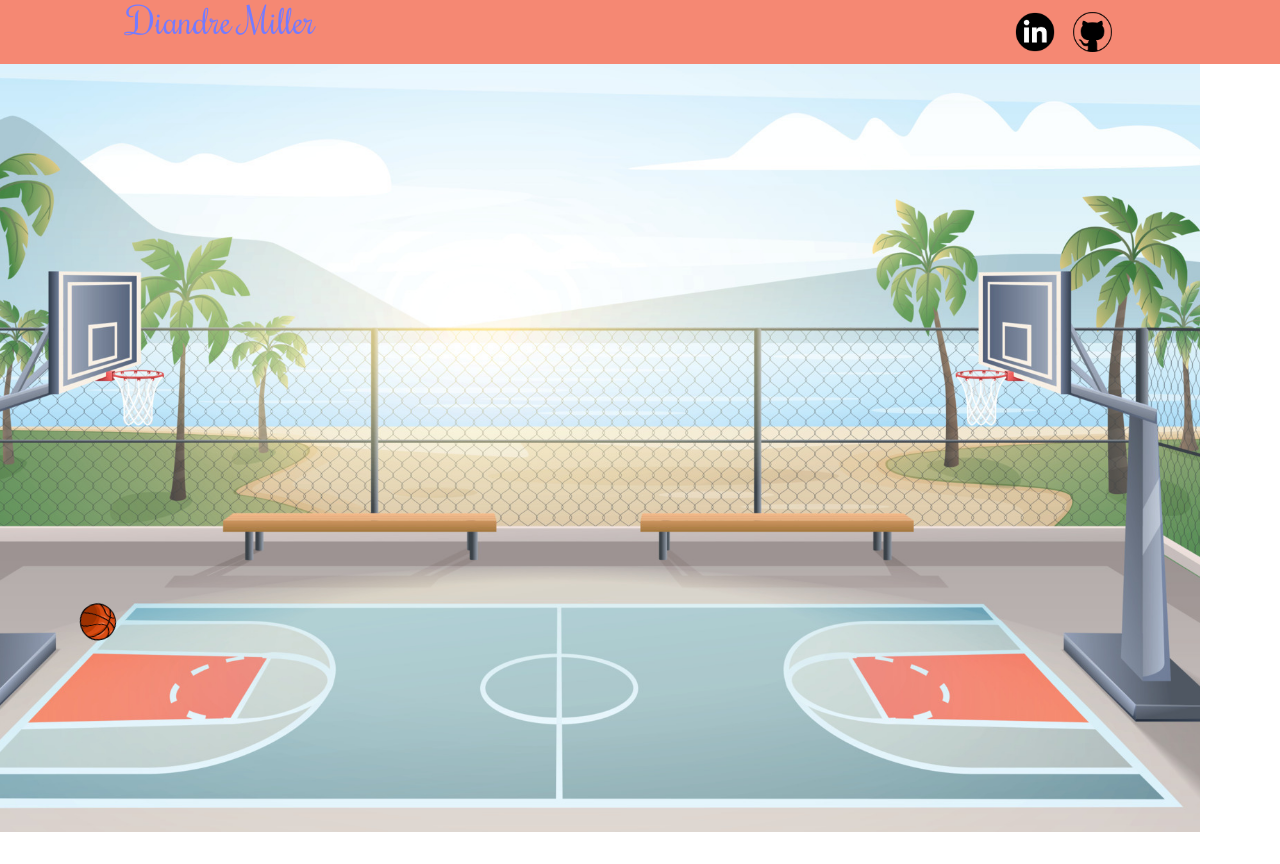
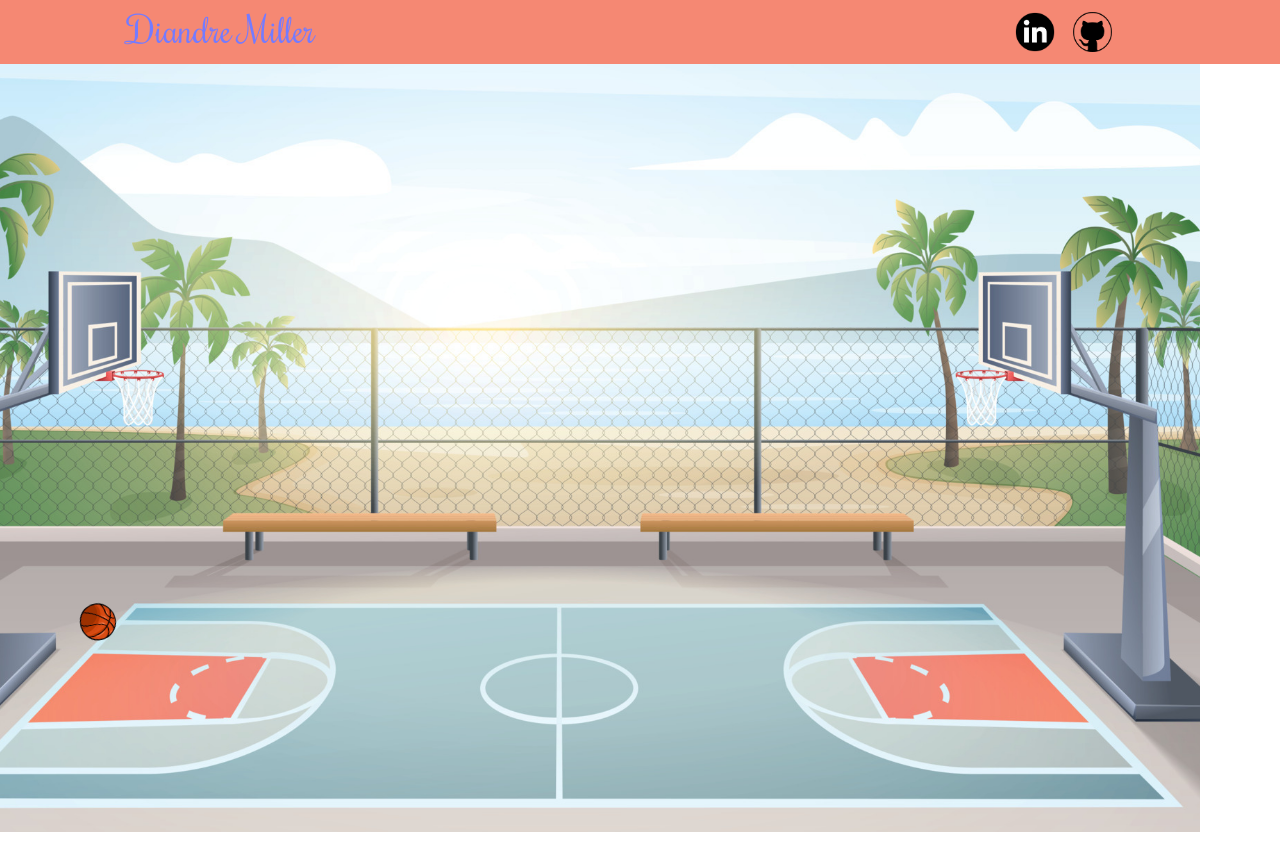
Before and after one commit to DiandreMiller/resume, a React (Vite) app: page / in a window 1280 px wide. Built offline with nearby package versions, Linux system fonts and the light colour scheme.

Commit message:
design: fixed misaligned navbar

```diff
--- a/src/Components/Navbar.tsx
+++ b/src/Components/Navbar.tsx
@@ -11,9 +11,9 @@ const Navbar = () => {
 
     return (
         <div>
-            <nav className="w-full h-16 fixed top-0 left-0 z-10 flex" style={{ background: 'rgb(245,136,115)', transform: 'translateY(0px)' }} >
+            <nav className="w-full h-16 fixed top-0 left-0 z-10 flex items center" style={{ background: 'rgb(245,136,115)', transform: 'translateY(0px)' }} >
 
-                <Link to='/'><h2 className="lg:text-4xl start ml-32 flex items-center rochester">Diandre Miller</h2></Link>
+                <Link to='/'><h2 className="lg:text-4xl start ml-32 rochester" style={{ transform: 'translateY(9px)'}}>Diandre Miller</h2></Link>
                 <div className="ml-auto flex items-center space-x-4 mr-10">
                 <Link to='https://www.linkedin.com/in/diandre-miller/' target="blank"><img className="h-11 hover:shadow-[0_0_20px_5px_rgba(0,245,136,115)] transition duration-300" style={{ transform: 'translateX(-128px)'}} src={linkedIn} /></Link>
                 <Link to='https://github.com/DiandreMiller' target="blank"><img className="h-10 hover:shadow-[0_0_20px_5px_rgba(0,245,136,115)] transition duration-300" style={{ transform: 'translateX(-128px)'}} src={gitHub} /></Link>
```
